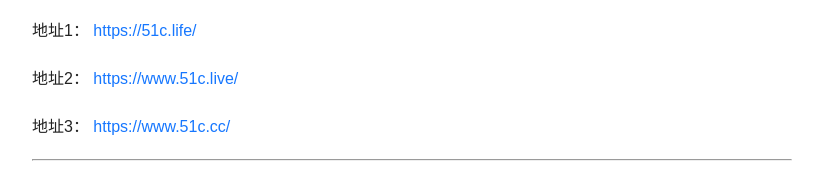
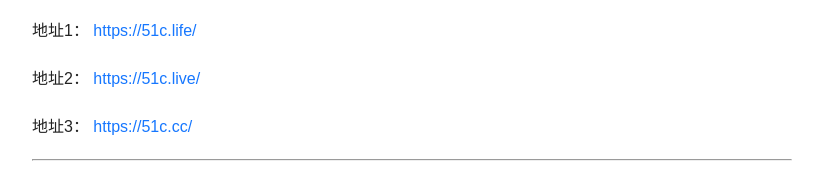
Before and after one commit to 51c-cc/51c-cc.github.io, a plain HTML site: page index.html in a window 1280 px wide. Shown: the part 168-350 px from the top of the page, without its empty margins (228-1051 px from the left). Drawn offline with Linux system fonts and the light colour scheme.

Commit message:
Update links in index.html to remove 'www'

```diff
--- a/index.html
+++ b/index.html
@@ -49,12 +49,12 @@
 
 <p>
     地址2：
-    <a target="_blank" href="https://www.51c.cc/">https://www.51c.live/</a>
+    <a target="_blank" href="https://www.51c.cc/">https://51c.live/</a>
 </p>
 
 <p>
     地址3：
-    <a target="_blank" href="https://www.51c.cc/">https://www.51c.cc/</a>
+    <a target="_blank" href="https://www.51c.cc/">https://51c.cc/</a>
 </p>
 
 <hr>
```
